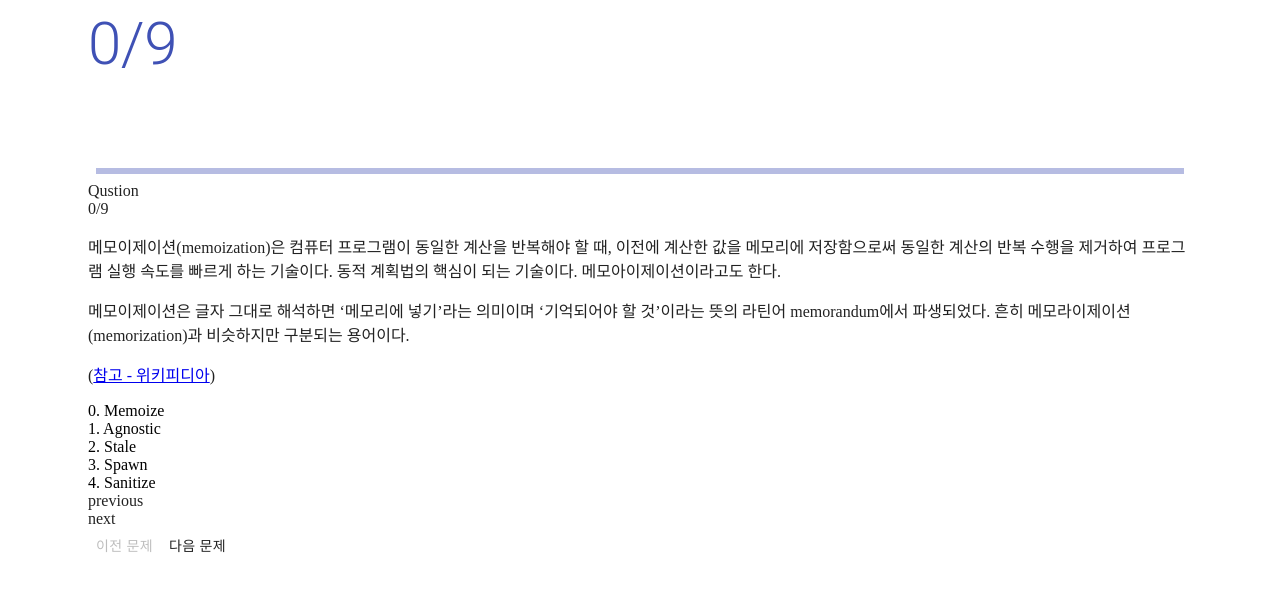
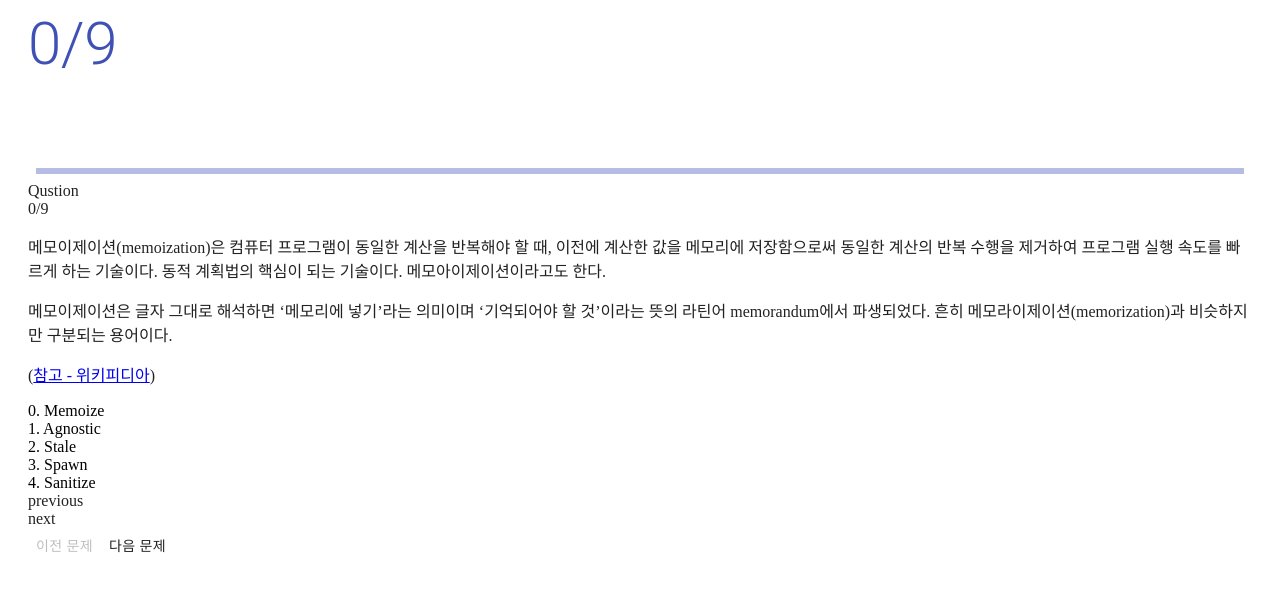
Before and after one commit to MoonSupport/dictionary-client, a Gatsby site: page /test in a window 1280 px wide. Built offline with nearby package versions, Linux system fonts and the light colour scheme; Gatsby itself is replaced by a stand-in of ours.

Commit message:
layout 수정

```diff
--- a/src/components/Layout.js
+++ b/src/components/Layout.js
@@ -2,12 +2,13 @@ import React from "react"
 import { makeStyles,  Box } from "@material-ui/core"
 const useStyles = makeStyles({
   layout: {
+    width: 'calc(100% - 40px)',
     display: 'flex',
     flexDirection: 'column',
     justifyContent: 'flex-start',
     alignItems: 'center',
     flexFlow: 'column nowrap',
-    margin: '0px 80px',
+    margin: '0px 20px',
     height: '100vh'
   },
 })
```
